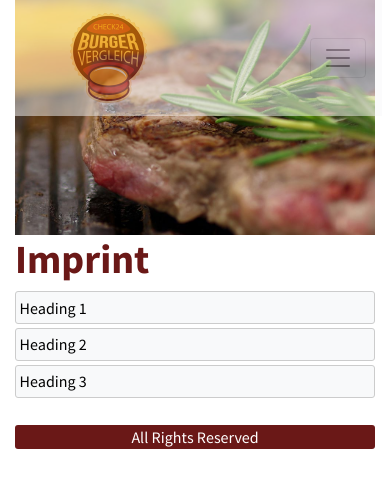
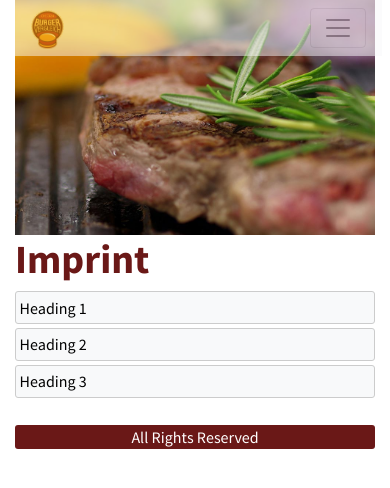
Before and after one commit to xperiment090/burderApplication, a React (Create React App) app: page /imprint in a window 390 px wide. Shown: the top 488 px of the page. Built offline with nearby package versions, Linux system fonts and the light colour scheme.

Commit message:
updating css

```diff
--- a/src/component/Layout/Header.js
+++ b/src/component/Layout/Header.js
@@ -7,7 +7,7 @@ const Header = (props) => {
     let {routes} = props
     return (
         <Navbar bg="light" expand="lg" className="headerBar">
-            <Navbar.Brand href="#home"><img src={logo} width="50%"/></Navbar.Brand>
+            <Navbar.Brand href="#home"><img className="headerImg" src={logo} width="50%"/></Navbar.Brand>
             <Navbar.Toggle aria-controls="basic-navbar-nav" />
             <Navbar.Collapse id="basic-navbar-nav">
                 <Nav className="mr-auto">
--- a/src/component/Layout/index.css
+++ b/src/component/Layout/index.css
@@ -31,4 +31,9 @@
     .headerBar {
         width: 94% !important;
     }
+    .headerImg {
+        top: 18%;
+        position: absolute;
+        width: 9%;
+    }
 }
```
